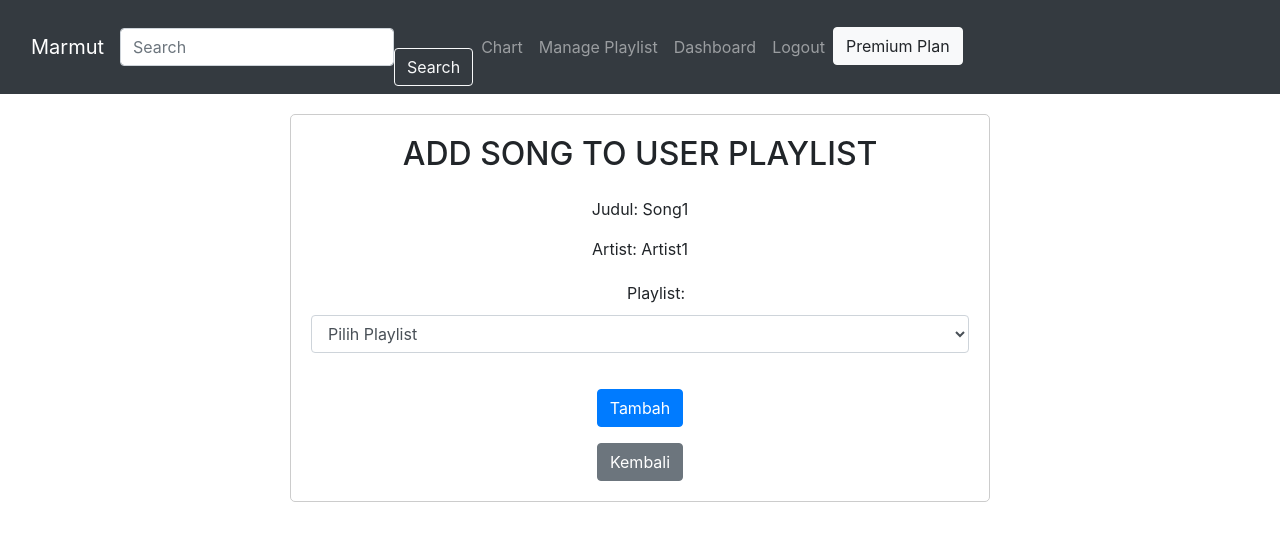
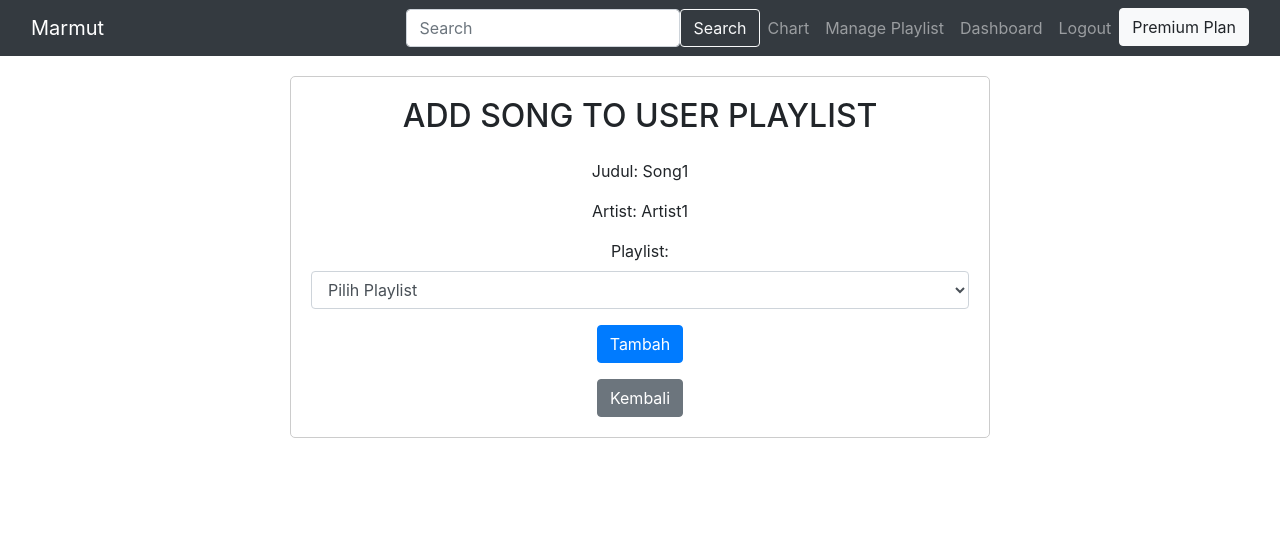
Before and after one commit to Basdat-A3/marmut, a Django app: template play_song/templates/add_to_playlist.html in a window 1280 px wide. Shown: the top 541 px of the page. Run offline with Django 3.2, Linux system fonts and the light colour scheme; the template is opened without the code that fills it, so the values that code supplies are empty; some libraries are stand-ins or nearby versions.

Commit message:
Perbaikan navbar

```diff
--- a/kelola_playlist/urls.py
+++ b/kelola_playlist/urls.py
@@ -1,9 +1,10 @@
 from django.urls import path
 
-from marmut.kelola_playlist.views import *
+from . import views
 app_name = 'kelola_playlist'
 
 
 urlpatterns = [
-    path('playlist/', playlist, name='playlist'),
+    path('playlist/', views.playlist),
+    # path('create_podcast/', views.create_podcast),
 ]
--- a/kelola_playlist/views.py
+++ b/kelola_playlist/views.py
@@ -1,4 +1,5 @@
 from django.shortcuts import render
+
 
 def playlist(request):
     return render(request, 'playlist.html')
--- a/marmut/urls.py
+++ b/marmut/urls.py
@@ -20,5 +20,5 @@ from django.urls import include, path
 urlpatterns = [
     path('admin/', admin.site.urls),
     path('', include('album_song_royalti.urls')),
-    path('kelola_playlist', include('kelola_playlist.urls')),
+    path('', include('kelola_playlist.urls')),
 ]
--- a/play_song/templates/add_to_playlist.html
+++ b/play_song/templates/add_to_playlist.html
@@ -13,27 +13,20 @@
             border-radius: 5px;
             max-width: 700px;
             width: 100%;
-            margin: auto;
             margin-top: 20px;
         }
 
-        form {
-            margin-top: 20px;
+
+        .navbar {
+            justify-content: flex-end;
         }
 
-        label, select {
-            display: inline-block;
-            margin-bottom: 10px;
+        .navbar-nav {
+            flex-direction: row;
         }
 
-        label {
-            width: 100px;
-            text-align: right;
-            margin-right: 10px;
-        }
-
-        button {
-            margin-top: 20px;
+        .navbar-collapse {
+            justify-content: flex-end;
         }
     </style>
 </head>
@@ -44,12 +37,12 @@
             <button class="navbar-toggler" type="button" data-bs-toggle="collapse" data-bs-target="#navbarNav" aria-controls="navbarNav" aria-expanded="false" aria-label="Toggle navigation">
                 <span class="navbar-toggler-icon"></span>
             </button>
-          <div class="collapse navbar-collapse" id="navbarNav">
-            <form class="d-flex ms-auto"  method="get">
+            <div class="collapse navbar-collapse justify-content-end" id="navbarNav">
+                <form class="d-flex"  method="get">
                     <input class="form-control me-2" type="search" placeholder="Search" aria-label="Search" name="q">
                     <button class="btn btn-outline-light" type="submit">Search</button>
                 </form>
-            <ul class="navbar-nav ms-3">
+                <ul class="navbar-nav">
                     <li class="nav-item">
                         <a class="nav-link " aria-current="page">Chart</a>
                     </li>
@@ -66,11 +59,9 @@
                         <a class="btn btn-light" >Premium Plan</a>
                     </li>
                 </ul>
-
             </div>
         </div>
     </nav>
-
     <div class="container">
         <h2 class="mb-4">ADD SONG TO USER PLAYLIST</h2>
         <p>Judul: Song1</p>
```
Also changed, not shown: kelola_playlist/templates/playlist.html (+15 -8 lines), kelola_playlist/templates/playlist_detail.html (+32 -32 lines), kelola_playlist/templates/playlist_kosong.html (+5 -9 lines), kelola_playlist/templates/tambah_lagu.html (+21 -5 lines), kelola_playlist/templates/tambah_playlist.html (+20 -6 lines), play_song/templates/detail_song.html (+19 -10 lines), play_song/templates/success_add_playlist.html (+4 -7 lines). Lines whose indentation alone changed are shown as unchanged.
